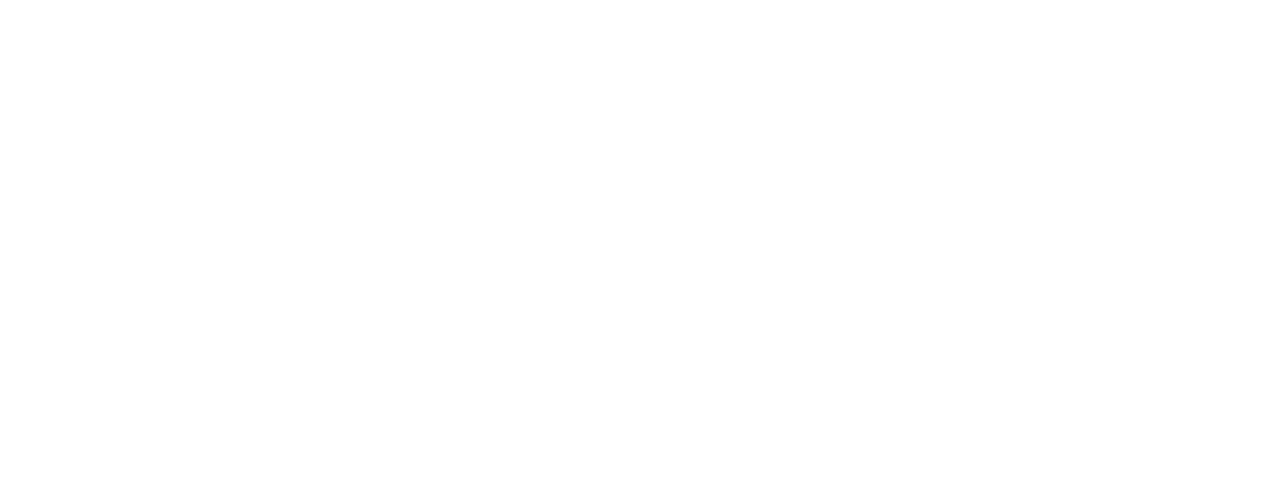
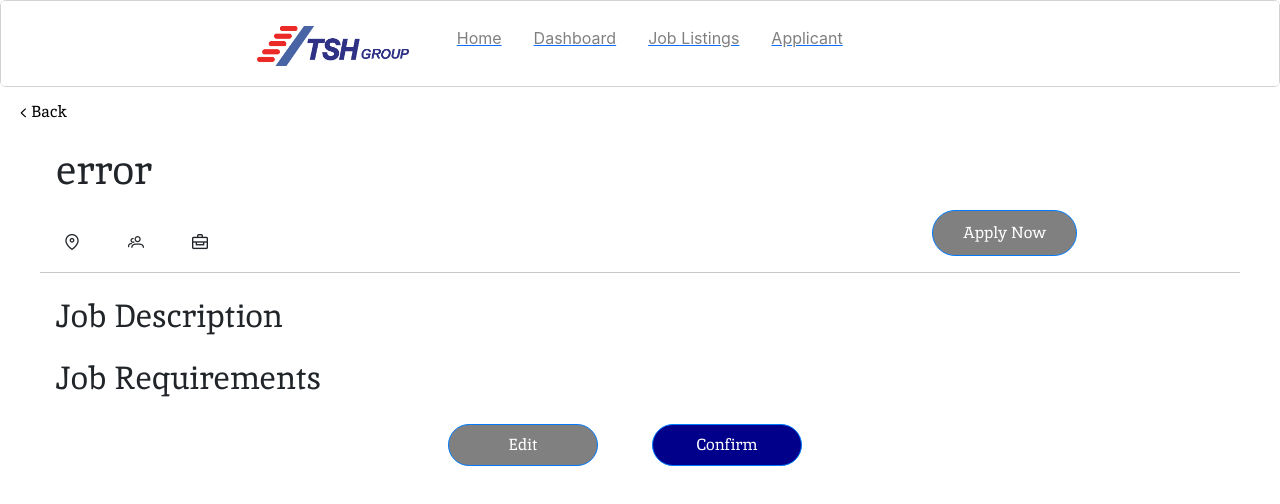
Before and after one commit to bobbob23/is483_project, a Vue app in the folder TSH_Application/frontend/: page /hr_previewjob/1 in a window 1280 px wide. Before the commit this address had no page. Shown: the top 504 px of the page. Built offline with nearby package versions, Linux system fonts and the light colour scheme; what highcharts-vue would draw is missing.

Commit message:
debugging preview job

```diff
--- a/TSH_Application/frontend/package.json
+++ b/TSH_Application/frontend/package.json
@@ -23,6 +23,7 @@
     "highcharts": "^11.3.0",
     "highcharts-vue": "^1.4.3",
     "json-server": "^1.0.0-alpha.23",
+    "mitt": "^3.0.1",
     "primeicons": "^6.0.1",
     "primevue": "^3.47.2",
     "vue": "^3.4.15",
--- a/TSH_Application/frontend/src/components/CreateJobPage.vue
+++ b/TSH_Application/frontend/src/components/CreateJobPage.vue
@@ -86,11 +86,11 @@
                 <div class="col-4">
             </div>
             <div class="col-2 justify-content-centre">
-                <Button label="Cancel" @click="cancelForm"
+                <Button label="Cancel"
                  style="border-radius: 50px; background-color: gray; width: 150px" />
             </div>
             <div class="col-2 justify-content-centre">
-                <Button label="Confirm" v-model="formValid" @click="submitForm(formValid)"
+                <Button label="Preview" v-model="formValid" @click="previewJob(formValid)"
                 style="border-radius: 50px; background-color: darkblue; width: 150px" />
             </div>
             <div class="col-4"></div>
@@ -106,6 +106,7 @@
 import HRNavBar from './HRNavBar.vue';
 import axios from "axios";
 import { createJobListing } from '@/api/api';
+import PreviewNewJob from '@/components/PreviewNewJob.vue';
 
 export default {
     components: {
@@ -132,13 +133,13 @@
         }
     },
     methods: {
-        onUpload(event, name) {
-        const file = event.target.files[0];
-        console.log(name)
-        console.log(file)
-        this.filesData.append(name, file)
-    },
-    submitForm(formValid) {
+    //     onUpload(event, name) {
+    //     const file = event.target.files[0];
+    //     console.log(name)
+    //     console.log(file)
+    //     this.filesData.append(name, file)
+    // },
+    previewJob(formValid) {
         if (formValid) {
             const formData = {
                 title: this.jobTitle,
@@ -155,32 +156,35 @@
                 work_permit: this.jobWorkPermit
             };
 
-            fetch(createJobListing, {
-                method: 'POST',
-                headers: {
-                    'Content-Type': 'application/json'
-                },
-                body: JSON.stringify(formData),
-            })
-            .then(response => {
-            if (response.ok) {
-                console.log('Form submitted successfully');
-                this.$router.push({
-                    name: "HRSuccess",
-                    params: {
-                    job_title: this.jobTitle,
-                    opening_date: this.opening_date
-                    }
-                })
-                } else {
-                console.error('Failed to submit form');
+            // fetch(createJobListing, {
+            //     method: 'POST',
+            //     headers: {
+            //         'Content-Type': 'application/json'
+            //     },
+            //     body: JSON.stringify(formData),
+            // })
+            // .then(response => {
+            // if (response.ok) {
+            //     console.log('SUCCESS: previewing job');
+
+            this.$router.push({
+                name: 'PreviewNewJob',
+                params: {
+                    jobTitle: this.jobTitle
                 }
             })
-            .catch(error => {
-                console.error('Error submitting form:', error);
-            });
+
+            this.emitter.emit('preview-job', formData);
+
+        } else {
+        console.error('ERROR: creating formData');
         }
-    }
+            // })
+            // .catch(error => {
+            //     console.error('Error submitting form:', error);
+            // });
+        }
+
     }
 }
 </script>
--- a/TSH_Application/frontend/src/components/HRJobListings.vue
+++ b/TSH_Application/frontend/src/components/HRJobListings.vue
@@ -4,7 +4,7 @@
         <div class="col-1">
             <Button label="< Back" class="my-2 mx-2 flex-start"
                 style="border-radius: 20%; border: rgb(230, 230, 230); height: 35px; background-color: rgb(230, 230, 230); color: black "
-                @click="$router.go(-1)" />
+                @click="$router.push('/hr')" />
         </div>
     </div>
     <div class="container mt-4">
--- a/TSH_Application/frontend/src/components/PreviewNewJob.vue
+++ b/TSH_Application/frontend/src/components/PreviewNewJob.vue
@@ -8,17 +8,150 @@
             @click="$router.go(-1)" />
         </div>
 
+        <div>
+            <div class="m-3 px-4">
+                <h1 class="m-3">{{ formData.title }}</h1>
+                <span class="m-3">
+                    <i class="pi pi-map-marker mx-2"></i>{{ formData.location }}
+                </span>
+                <span class="m-3">
+                    <i class="pi pi-users mx-2"></i>{{ formData.type }}
+                </span>
+                <span class="m-3">
+                    <i class="pi pi-briefcase mx-2"></i>{{ formData.department }}
+                </span>
+                <Button label="Apply Now"
+                style="border-radius: 50px; background-color: grey; margin-left: 700px; padding: 10px 30px" />
+
+                <hr>
+
+                <span>
+                    <h2 class="mx-3 mt-4">
+                        Job Description
+                    </h2>
+                    <p class="mx-3">
+                        {{ formData.job_description }}
+                    </p>
+                    <h2 class="mx-3 mt-4">
+                        Job Requirements
+                    </h2>
+                    <p class="mx-3">
+                        {{ formData.job_requirement }}
+                    </p>
+                </span>
+            </div>
+        </div>
+
+        <div class="m-3 px-4">
+            <div class="row">
+                <div class="col-4">
+            </div>
+            <div class="col-2 justify-content-centre">
+                <Button label="Edit"
+                 style="border-radius: 50px; background-color: gray; width: 150px" />
+            </div>
+            <div class="col-2 justify-content-centre">
+                <Button label="Confirm" v-model="formValid"
+                style="border-radius: 50px; background-color: darkblue; width: 150px" />
+            </div>
+            <div class="col-4"></div>
+          </div>
+          <br>
+        </div>
+
     </div>
 </template>
 
 <script>
 import HRNavBar from './HRNavBar.vue';
 import axios from "axios";
+import { createJobListing } from '@/api/api';
 
 export default {
     components: {
         HRNavBar
     },
+    data() {
+        return {
+            formData: {
+                title: "error",
+                closing_date: "",
+                salary: "",
+                hiring_manager: "",
+                job_description: "",
+                job_requirement: "",
+                type: "",
+                location: "",
+                department: "",
+                work_permit: "",
+                opening_date: "",
+                job_status: "",
+            }
+        };
+    },
+    beforeMount() {
+        this.emitter.on('preview-job', data => {
+            this.formData.title = data.title;
+            this.formData.job_description = data.job_description;
+            console.log('expected: ', this.formData.title)
+        });
+    },
+    mounted() {
+
+        console.log('actual: ', this.formData.title)
+        console.log('------------')
+    }
+    // methods: {
+    //     onUpload(event, name) {
+    //     const file = event.target.files[0];
+    //     console.log(name)
+    //     console.log(file)
+    //     this.filesData.append(name, file)
+    // },
+    // submitForm(formValid) {
+    //     if (formValid) {
+    //         // const formData = {
+    //         //     title: this.jobTitle,
+    //         //     location: this.jobLocation,
+    //         //     type: this.jobType,
+    //         //     department: this.jobDept,
+    //         //     opening_date: this.opening_date,
+    //         //     closing_date: this.jobAppDead,
+    //         //     job_status: 'Active',
+    //         //     hiring_manager: this.jobHM,
+    //         //     salary: this.jobSalary,
+    //         //     job_description: this.jobDesc,
+    //         //     job_requirement: this.jobReq,
+    //         //     work_permit: this.jobWorkPermit
+    //         // };
+
+    //         fetch(createJobListing, {
+    //             method: 'POST',
+    //             headers: {
+    //                 'Content-Type': 'application/json'
+    //             },
+    //             body: JSON.stringify(formData),
+    //         })
+    //         .then(response => {
+    //         if (response.ok) {
+    //             console.log('Form submitted successfully');
+    //             this.$router.push({
+    //                 name: "HRSuccess",
+    //                 params: {
+    //                 job_title: this.jobTitle,
+    //                 opening_date: this.opening_date
+    //                 }
+    //             })
+    //             } else {
+    //             console.error('Failed to submit form');
+    //             }
+    //         })
+    //         .catch(error => {
+    //             console.error('Error submitting form:', error);
+    //         });
+    //     }
+    // }
+    // }
 }
 </script>
 
--- a/TSH_Application/frontend/src/main.js
+++ b/TSH_Application/frontend/src/main.js
@@ -1,8 +1,10 @@
 import './assets/main.css'
 import { createApp } from 'vue';
 import App from './App.vue';
-import { registerPlugins } from '@/plugins'
+import { registerPlugins } from '@/plugins';
+import mitt from 'mitt';
 const app = createApp(App);
+const emitter = mitt();
 registerPlugins(app);
 
 /* import primevue ui components */
@@ -46,4 +48,6 @@
 app.use(PrimeVue)
 app.use(HighchartsVue)
 
+app.config.globalProperties.emitter = emitter;
+
 app.mount('#app')
--- a/TSH_Application/frontend/src/router/index.js
+++ b/TSH_Application/frontend/src/router/index.js
@@ -40,13 +40,13 @@
     path: "/hr_success/:job_title",
     name: "HRSuccess",
     component: () => import("@/components/CreateSuccess.vue"),
-    props: (route) => ({
-      job_title: route.params.job_title,
-      opening_date: route.params.opening_date
-    }),
+    // props: (route) => ({
+    //   job_title: route.params.job_title,
+    //   opening_date: route.params.opening_date
+    // }),
   },
   {
-    path:"/hr_previewjob",
+    path:"/hr_previewjob/:jobTitle",
     name:"PreviewNewJob",
     component: () => import("@/components/PreviewNewJob.vue"),
   },
```
Also changed, not shown: 1 other file (tests, documents, lock files or other folders).
